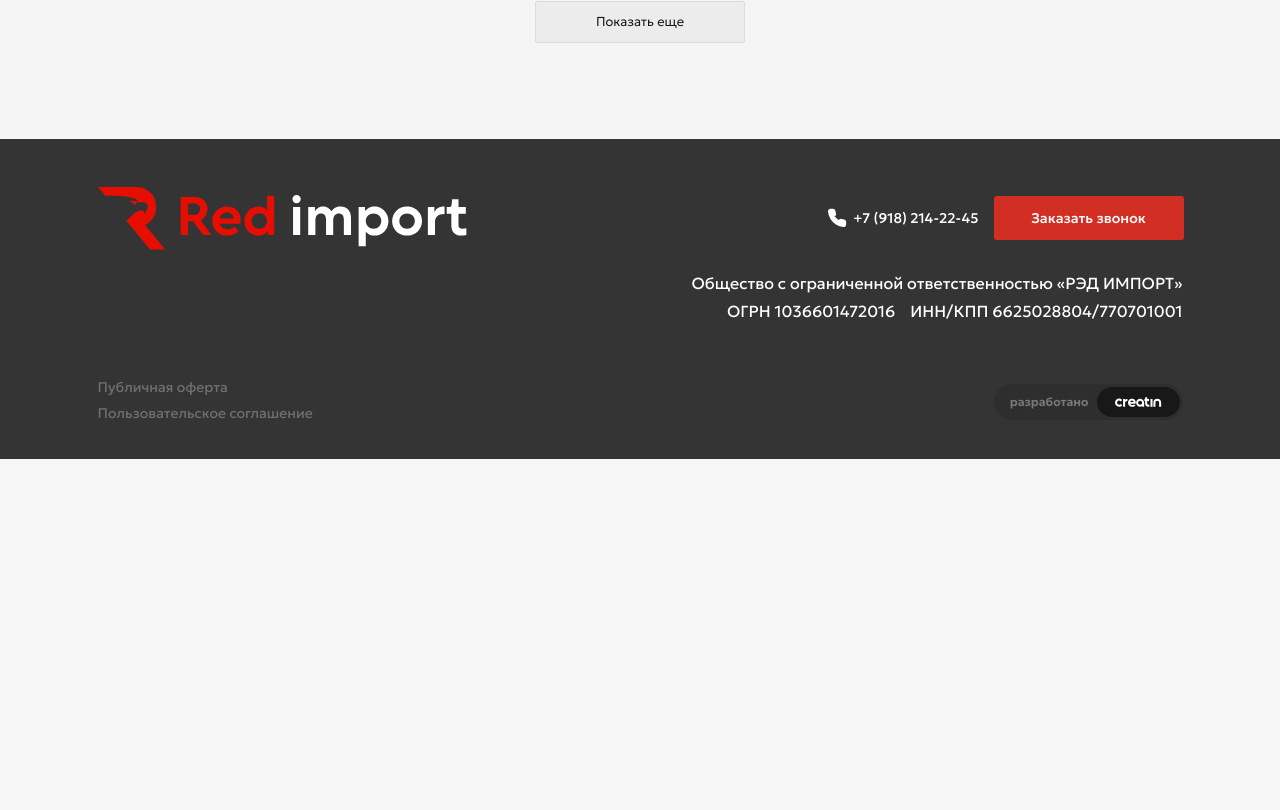
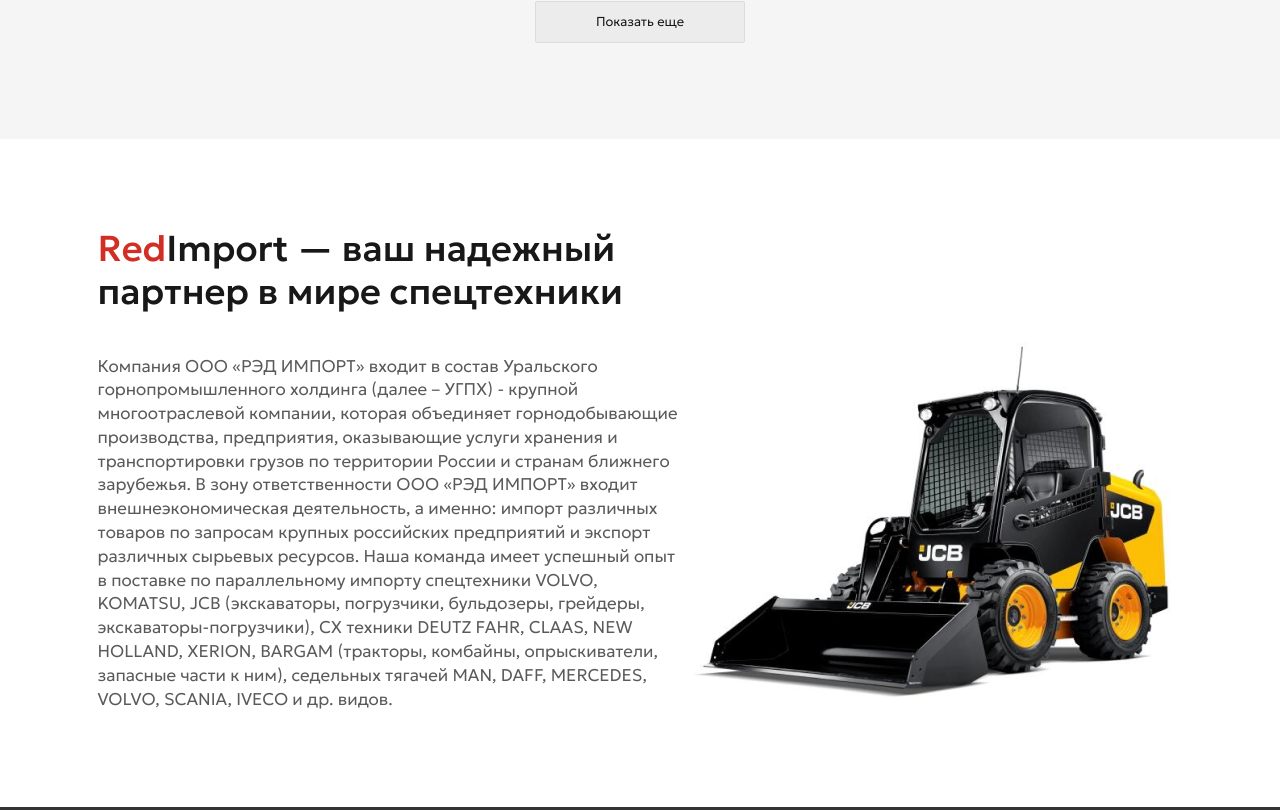
Before and after one commit to Vadim4ick/red-import, a Next.js app: page / in a window 1280 px wide. Shown: the part 3690-4500 px from the top of the page. Before the commit the page ends 4149 px from the top, so only its background shows below. Built offline with nearby package versions, Linux system fonts and the light colour scheme.

Commit message:
adaptive about

```diff
--- a/src/app/page.tsx
+++ b/src/app/page.tsx
@@ -12,7 +12,7 @@
 
       <Catalog />
 
-      {/*    <About /> */}
+      <About />
     </>
   );
 }
--- a/src/components/About/ui/About.tsx
+++ b/src/components/About/ui/About.tsx
@@ -3,16 +3,24 @@
 
 const About = () => {
   return (
-    <section className="bg-white pb-[96px] pt-[88px]">
+    <section className="bg-white pb-[96px] pt-[88px] max-tablet:pt-[32px] max-mobile:pb-[64px]">
       <Container>
         <div className="flex items-end gap-[2px]">
-          <div className="flex flex-col gap-[42px]">
-            <h2 className="heading-two">
+          <div className="flex flex-col tablet:gap-[42px]">
+            <h2 className="heading-two max-tablet:pb-[24px] max-mobileSmall:max-w-[248px]">
               <span className="text-buttonColor">Red</span>Import — ваш надежный
               партнер в мире спецтехники
             </h2>
 
-            <p className="text-[17px] leading-[23.8px] text-[#5A5A5A]">
+            <div className="flex-shrink-0 max-tablet:pb-[16px] tablet:hidden">
+              <Image
+                src={"/img/about/1.png"}
+                alt="about"
+                width={360}
+                height={258}
+              />
+            </div>
+            <p className="text-[17px] font-light leading-[23.8px] text-[#5A5A5A]">
               Компания ООО «РЭД ИМПОРТ» входит в состав Уральского
               горнопромышленного холдинга (далее – УГПХ) - крупной
               многоотраслевой компании, которая объединяет горнодобывающие
@@ -31,7 +39,7 @@
             </p>
           </div>
 
-          <div className="w-[495px] flex-shrink-0">
+          <div className="w-[495px] flex-shrink-0 max-tablet:hidden">
             <Image
               src={"/img/about/1.png"}
               alt="about"
```
